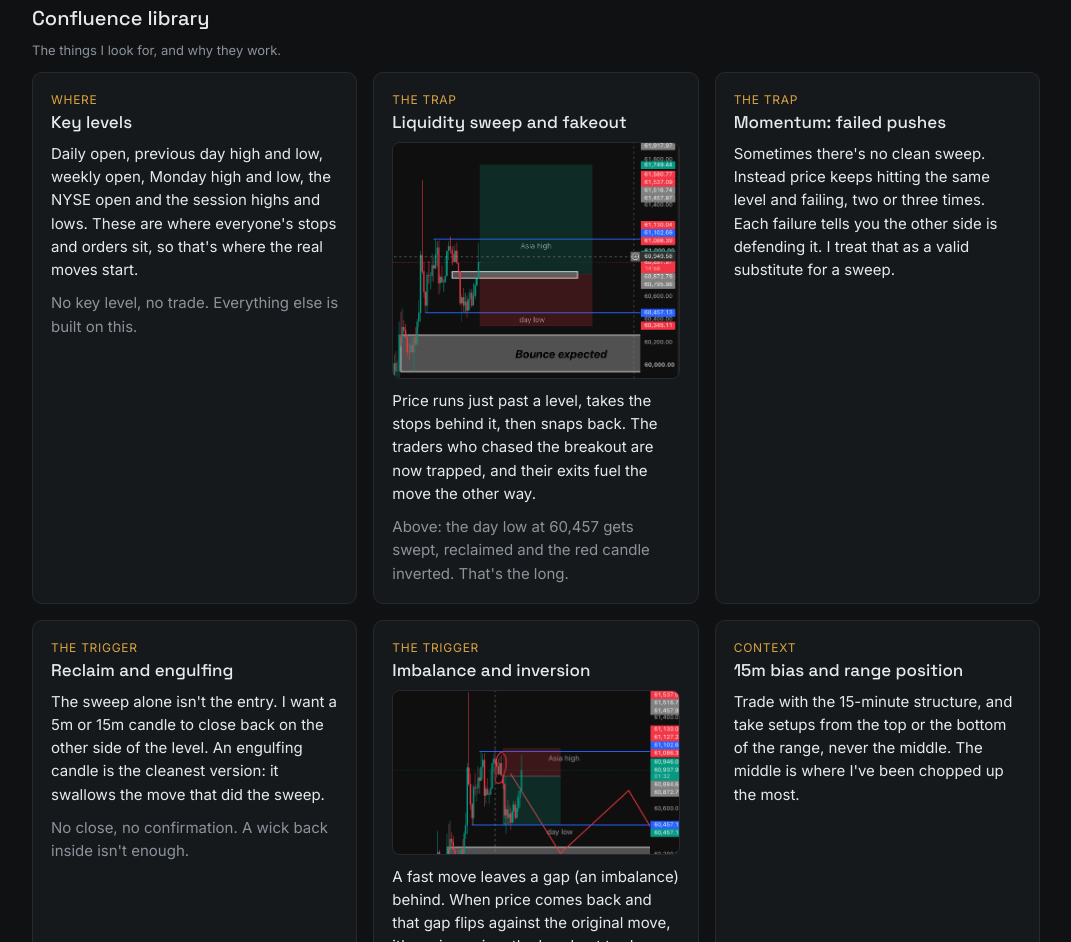
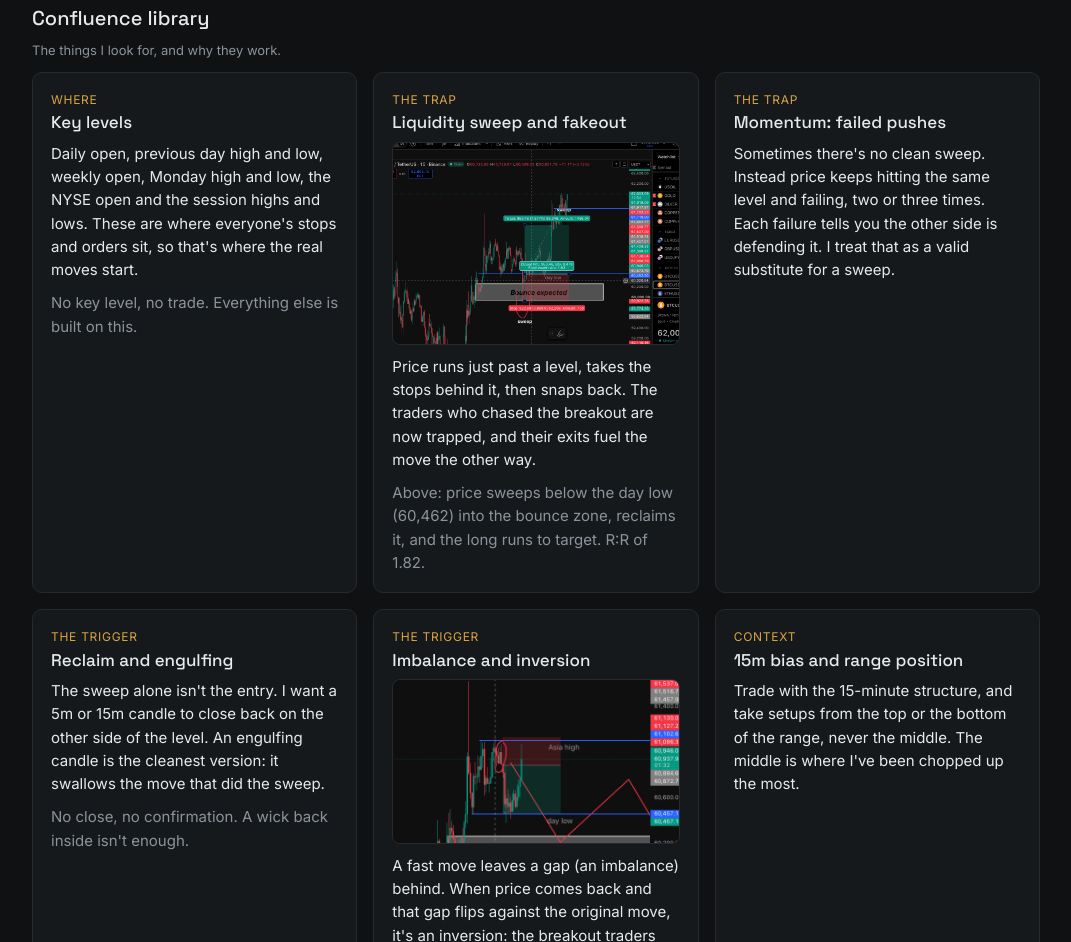
Before and after one commit to wstradez3/lockincave, a plain HTML site: page day-trading.html in a window 1280 px wide. Shown: the part 1414-2356 px from the top of the page, without its empty margins (104-1175 px from the left). Drawn offline with Linux system fonts and the light colour scheme.

Commit message:
Library: replace sweep example with 15m day-low sweep chart
Co-Authored-By: Claude Opus 5.5 <noreply@anthropic.com>
Claude-Session: https://claude.ai/code/session_01Fno21JqRkmghtKYaiSSLAo

```diff
--- a/day-trading.html
+++ b/day-trading.html
@@ -71,9 +71,9 @@
       <article class="card">
         <div class="tag">The trap</div>
         <h3>Liquidity sweep and fakeout</h3>
-        <img src="assets/library/day-low-sweep-inversion.png" alt="BTC 5-minute chart: price sweeps the day low at 60,457, reclaims it and inverts the red candle above, with a long position drawn to the resistance area" loading="lazy">
+        <img src="assets/library/day-low-sweep-15m.png" alt="BTC 15-minute chart: price sweeps below the day low at 60,462 into the bounce zone near 60,000, reclaims the day low, and the long runs to target above 61,400" loading="lazy">
         <p>Price runs just past a level, takes the stops behind it, then snaps back. The traders who chased the breakout are now trapped, and their exits fuel the move the other way.</p>
-        <p class="muted">Above: the day low at 60,457 gets swept, reclaimed and the red candle inverted. That's the long.</p>
+        <p class="muted">Above: price sweeps below the day low (60,462) into the bounce zone, reclaims it, and the long runs to target. R:R of 1.82.</p>
       </article>
       <article class="card">
         <div class="tag">The trap</div>
```
Also changed, not shown: assets/library/day-low-sweep-15m.png (added), assets/library/day-low-sweep-inversion.png (deleted).
